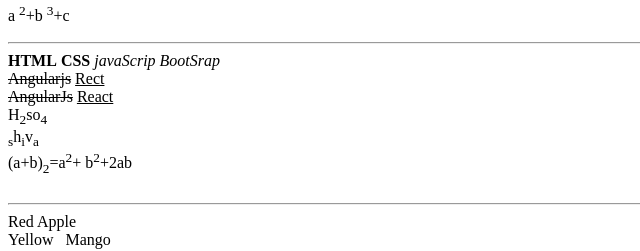
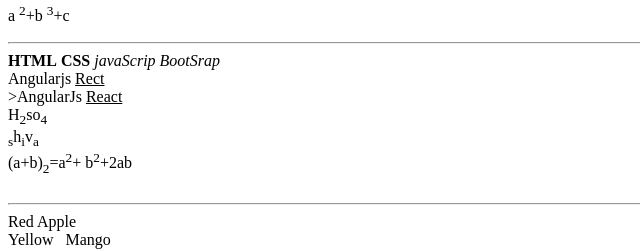
Before and after one commit to hrutik9850/fast_index, a plain HTML site: page fast.html in a window 1280 px wide. Shown: the part 419-670 px from the top of the page, 0-640 px from the left. Drawn offline with Linux system fonts and the light colour scheme.

Commit message:
add some tag

```diff
--- a/fast.html
+++ b/fast.html
@@ -26,10 +26,10 @@
 	<em>javaScrip</em>
 	<i>BootSrap</i>
 	<br>
-	<Strike>Angularjs</strike>
+	<Strik>Angularjs</strik>
 	<u>Rect</u>
 	<br>
-	<strike>AngularJs</strike>
+	<strik>>AngularJs</strik>
 	<u>React</u>
 	<br>
 	H<sub>2</sub>so<sub>4</sub>
```
